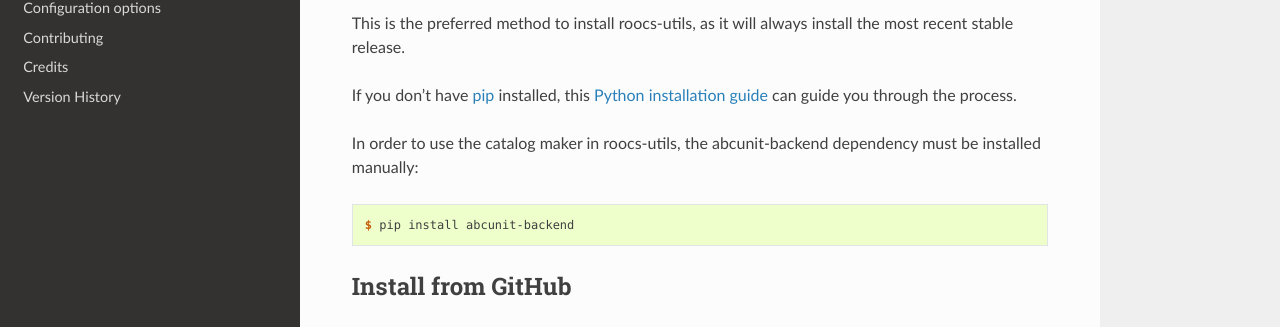
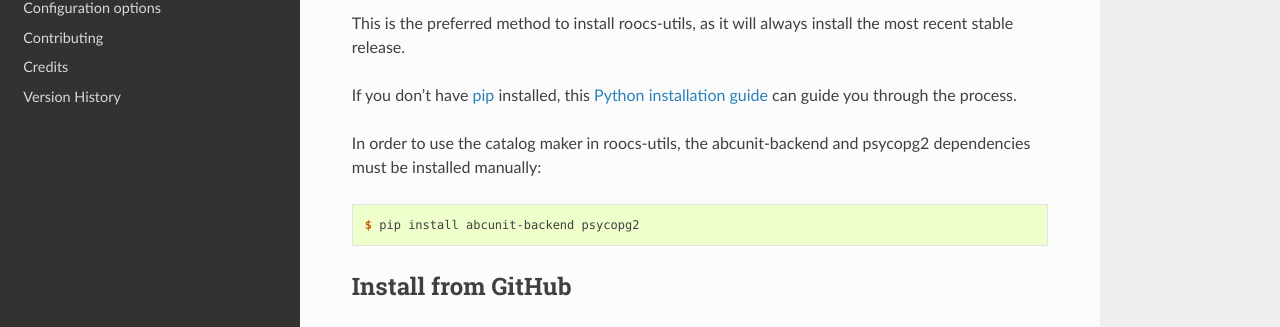
Before and after one commit to roocs/roocs-utils, a Sphinx documentation site: the page built from docs/installation.rst, in a window 1280 px wide and 1337 px high. Shown: the part 319-646 px from the top of the window. Built offline with Sphinx 7.4.7 and the Read the Docs theme 2.0.0, drawn with Linux system fonts in a browser that asks for light colours; pages that are not in the unit, such as notebooks, are missing from menus.

Commit message:
update docs

```diff
--- a/docs/installation.rst
+++ b/docs/installation.rst
@@ -21,11 +21,11 @@ you through the process.
 .. _pip: https://pip.pypa.io
 .. _Python installation guide: http://docs.python-guide.org/en/latest/starting/installation/
 
-In order to use the catalog maker in roocs-utils, the abcunit-backend dependency must be installed manually:
+In order to use the catalog maker in roocs-utils, the abcunit-backend and psycopg2 dependencies must be installed manually:
 
 .. code-block:: console
 
-    $ pip install abcunit-backend
+    $ pip install abcunit-backend psycopg2
 
 
 Install from GitHub
```
